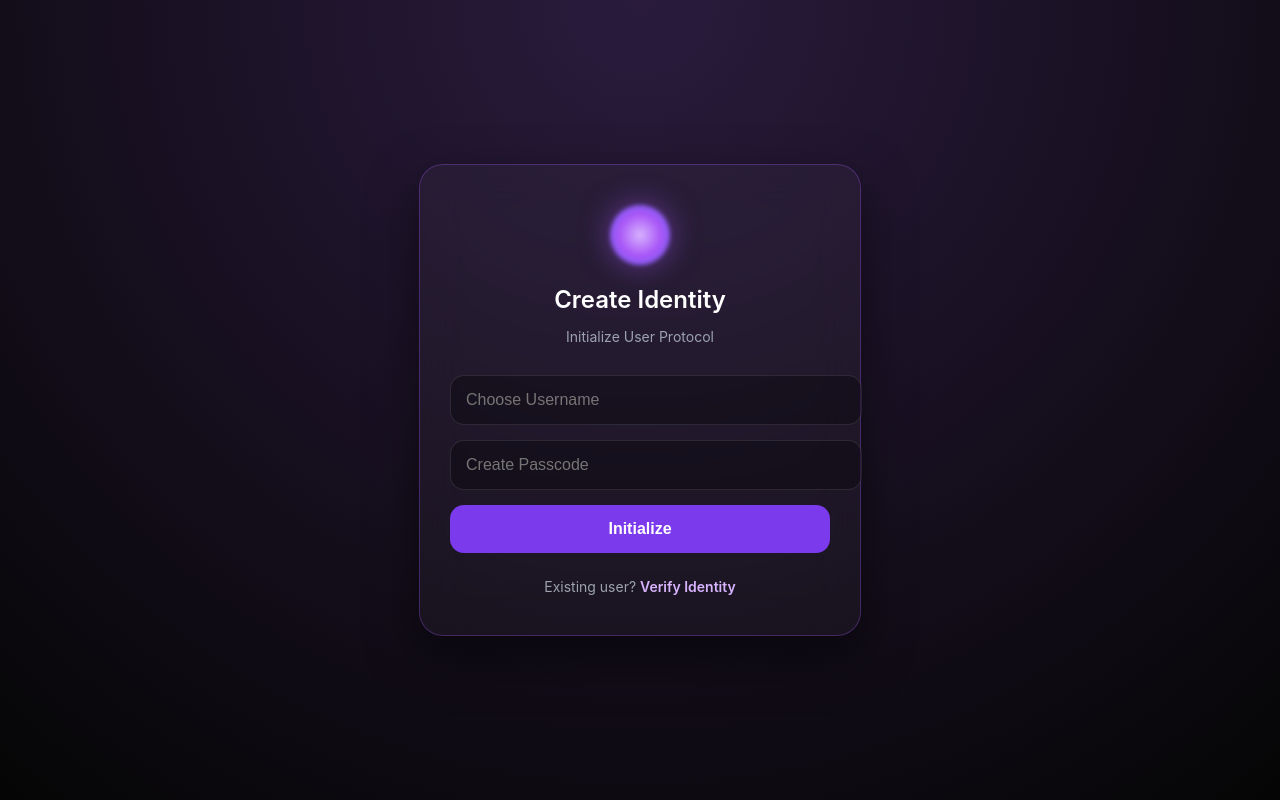
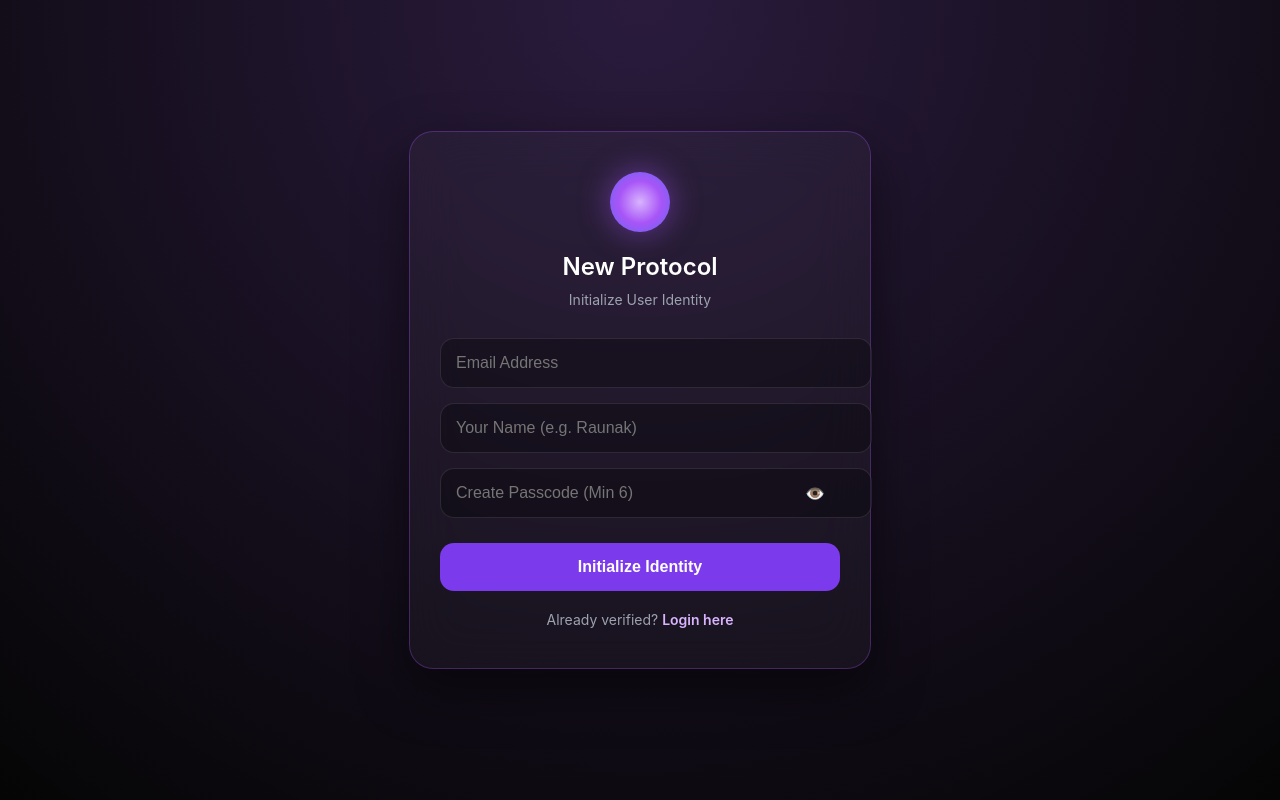
Before and after one commit to raunakkhanagwal9-web/Jarvis_ai, a Flask app: page /register in a window 1280 px wide. Run offline with Flask 3, Linux system fonts and the light colour scheme; some web fonts are replaced.

Commit message:
Refactor registration form and styles

```diff
--- a/templates/register.html
+++ b/templates/register.html
@@ -9,6 +9,7 @@
         :root {
             --bg-gradient: radial-gradient(circle at top, #2a1b3d 0%, #050505 100%);
             --accent-purple: #a855f7;
+            --glass-bg: rgba(255, 255, 255, 0.03);
         }
         body {
             background: var(--bg-gradient);
@@ -22,14 +23,14 @@
             overflow: hidden;
         }
         .register-card {
-            background: rgba(255, 255, 255, 0.03);
+            background: var(--glass-bg);
             padding: 40px 30px;
             border-radius: 24px;
             border: 1px solid rgba(168, 85, 247, 0.3);
             text-align: center;
             width: 85%;
-            max-width: 380px;
-            backdrop-filter: blur(20px);
+            max-width: 400px;
+            backdrop-filter: blur(25px);
             box-shadow: 0 20px 50px rgba(0, 0, 0, 0.5);
         }
         .mini-orb {
@@ -37,12 +38,12 @@
             background: radial-gradient(circle, #d8b4fe 0%, #a855f7 50%, #6366f1 100%);
             border-radius: 50%;
             margin: 0 auto 20px;
-            filter: blur(2px);
             box-shadow: 0 0 30px rgba(168, 85, 247, 0.5);
         }
-        h2 { margin: 0 0 10px; font-weight: 600; font-size: 24px; }
-        p.subtitle { color: #9ca3af; font-size: 14px; margin-bottom: 30px; }
+        h2 { margin: 0; font-weight: 600; font-size: 24px; }
+        p.subtitle { color: #9ca3af; font-size: 14px; margin: 10px 0 30px; }
 
+        .input-group { position: relative; margin-bottom: 15px; }
         input {
             width: 100%;
             padding: 15px;
@@ -52,9 +53,17 @@
             color: white;
             outline: none;
             font-size: 16px;
-            margin-bottom: 15px;
         }
         input:focus { border-color: var(--accent-purple); }
+
+        .toggle-password {
+            position: absolute;
+            right: 15px;
+            top: 50%;
+            transform: translateY(-50%);
+            cursor: pointer;
+            color: var(--accent-purple);
+        }
 
         button {
             width: 100%;
@@ -66,17 +75,18 @@
             font-weight: 600;
             font-size: 16px;
             cursor: pointer;
+            margin-top: 10px;
         }
-        .footer-links { margin-top: 25px; font-size: 14px; color: #9ca3af; }
+        .flash { color: #ef4444; font-size: 13px; margin-bottom: 15px; background: rgba(239,68,68,0.1); padding: 8px; border-radius: 8px; }
+        .links { margin-top: 20px; font-size: 14px; color: #9ca3af; }
         a { color: #d8b4fe; text-decoration: none; font-weight: 600; }
-        .flash { color: #ef4444; font-size: 13px; margin-bottom: 10px; }
     </style>
 </head>
 <body>
     <div class="register-card">
         <div class="mini-orb"></div>
-        <h2>Create Identity</h2>
-        <p class="subtitle">Initialize User Protocol</p>
+        <h2>New Protocol</h2>
+        <p class="subtitle">Initialize User Identity</p>
 
         {% with messages = get_flashed_messages() %}
           {% if messages %}
@@ -87,13 +97,35 @@
         {% endwith %}
 
         <form method="POST">
-            <input type="text" name="username" placeholder="Choose Username" required autocomplete="off">
-            <input type="password" name="password" placeholder="Create Passcode" required>
-            <button type="submit">Initialize</button>
+            <div class="input-group">
+                <input type="email" name="email" placeholder="Email Address" required autocomplete="off">
+            </div>
+            <div class="input-group">
+                <input type="text" name="username" placeholder="Your Name (e.g. Raunak)" required autocomplete="off">
+            </div>
+            <div class="input-group">
+                <input type="password" name="password" id="regPass" placeholder="Create Passcode (Min 6)" required>
+                <span class="toggle-password" onclick="toggleRegPass()">👁️</span>
+            </div>
+            <button type="submit">Initialize Identity</button>
         </form>
-        <div class="footer-links">
-            Existing user? <a href="/login">Verify Identity</a>
+        <div class="links">
+            Already verified? <a href="/login">Login here</a>
         </div>
     </div>
+
+    <script>
+        function toggleRegPass() {
+            const p = document.getElementById('regPass');
+            const icon = document.querySelector('.toggle-password');
+            if (p.type === "password") {
+                p.type = "text";
+                icon.innerText = "🙈";
+            } else {
+                p.type = "password";
+                icon.innerText = "👁️";
+            }
+        }
+    </script>
 </body>
 </html>
```
